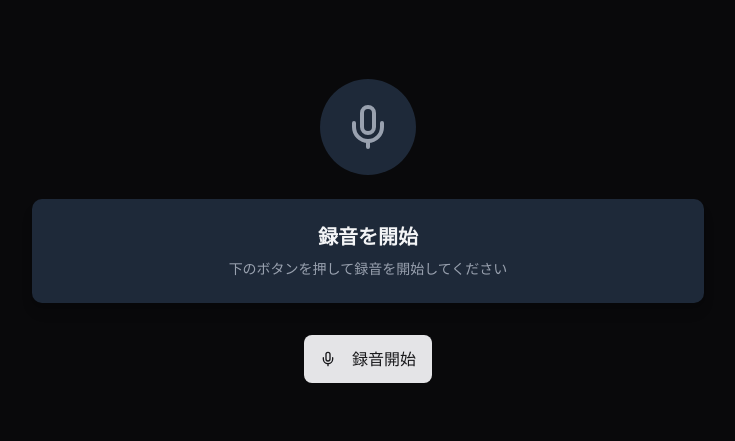
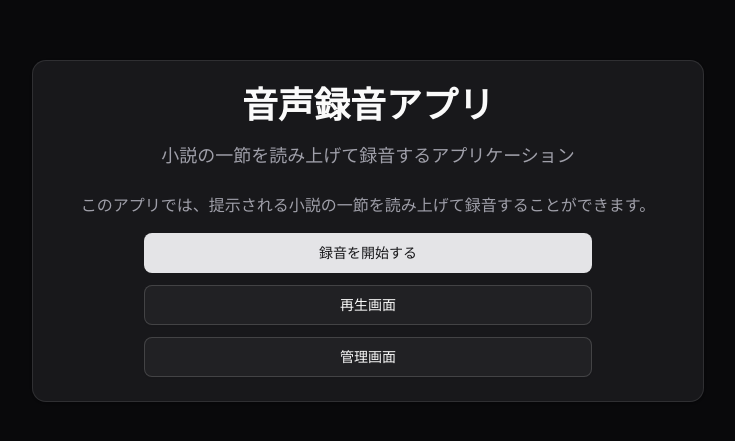
Before and after one commit to ma2Cta/monoshaka-exhibition, a Next.js app: page / in a window 1280 px wide. Shown: the part 169-610 px from the top of the page, without its empty margins (272-1007 px from the left). Built offline with nearby package versions, Linux system fonts and the light colour scheme.

Commit message:
トップページの追加

```diff
--- a/src/app/page.tsx
+++ b/src/app/page.tsx
@@ -1,5 +1,54 @@
-import AudioRecorder from '@/components/recorder/AudioRecorder';
+'use client';
+
+import { useRouter } from 'next/navigation';
+import { Button } from '@/components/ui/button';
+import { Card, CardContent, CardDescription, CardHeader, CardTitle } from '@/components/ui/card';
 
 export default function Home() {
-  return <AudioRecorder />;
+  const router = useRouter();
+
+  return (
+    <div className="min-h-screen flex items-center justify-center bg-background p-4">
+      <Card className="w-full max-w-2xl">
+        <CardHeader className="text-center">
+          <CardTitle className="text-4xl mb-2">音声録音アプリ</CardTitle>
+          <CardDescription className="text-lg">
+            小説の一節を読み上げて録音するアプリケーション
+          </CardDescription>
+        </CardHeader>
+        <CardContent className="space-y-6">
+          <div className="text-center space-y-4">
+            <p className="text-muted-foreground">
+              このアプリでは、提示される小説の一節を読み上げて録音することができます。
+            </p>
+            <div className="space-y-3">
+              <Button
+                size="lg"
+                className="w-full max-w-md"
+                onClick={() => router.push('/record')}
+              >
+                録音を開始する
+              </Button>
+              <Button
+                size="lg"
+                variant="outline"
+                className="w-full max-w-md"
+                onClick={() => router.push('/play')}
+              >
+                再生画面
+              </Button>
+              <Button
+                size="lg"
+                variant="outline"
+                className="w-full max-w-md"
+                onClick={() => router.push('/admin')}
+              >
+                管理画面
+              </Button>
+            </div>
+          </div>
+        </CardContent>
+      </Card>
+    </div>
+  );
 }
--- /dev/null
+++ b/src/app/record/page.tsx
@@ -0,0 +1,11 @@
+import AudioRecorder from '@/components/recorder/AudioRecorder';
+import Header from '@/components/layout/Header';
+
+export default function RecordPage() {
+  return (
+    <>
+      <Header title="録音" />
+      <AudioRecorder />
+    </>
+  );
+}
--- a/src/components/layout/Header.tsx
+++ b/src/components/layout/Header.tsx
@@ -1,6 +1,6 @@
 'use client';
 
-import { useRouter } from 'next/navigation';
+import { useRouter, usePathname } from 'next/navigation';
 import { createClient } from '@/lib/supabase-client';
 import { Button } from '@/components/ui/button';
 import { LogOut } from 'lucide-react';
@@ -13,6 +13,7 @@ interface HeaderProps {
 
 export default function Header({ title, showNav = true }: HeaderProps) {
   const router = useRouter();
+  const pathname = usePathname();
   const supabase = createClient();
 
   const handleLogout = async () => {
@@ -26,25 +27,35 @@ export default function Header({ title, showNav = true }: HeaderProps) {
       <div className="max-w-7xl mx-auto px-4 sm:px-6 lg:px-8">
         <div className="flex justify-between items-center h-16">
           <div className="flex items-center gap-8">
-            {title && <h1 className="text-xl font-semibold">{title}</h1>}
+            <Link href="/" className="flex items-center gap-2 hover:opacity-80 transition-opacity">
+              <span className="text-2xl font-bold bg-gradient-to-r from-purple-600 to-pink-600 bg-clip-text text-transparent">
+                monoshaka
+              </span>
+            </Link>
 
             {showNav && (
               <nav className="flex gap-4">
                 <Link
-                  href="/"
-                  className="text-sm text-muted-foreground hover:text-foreground transition-colors"
+                  href="/record"
+                  className={`text-sm hover:text-foreground transition-colors ${
+                    pathname === '/record' ? 'font-bold text-foreground' : 'text-muted-foreground'
+                  }`}
                 >
                   録音
                 </Link>
                 <Link
                   href="/play"
-                  className="text-sm text-muted-foreground hover:text-foreground transition-colors"
+                  className={`text-sm hover:text-foreground transition-colors ${
+                    pathname === '/play' ? 'font-bold text-foreground' : 'text-muted-foreground'
+                  }`}
                 >
                   再生
                 </Link>
                 <Link
                   href="/admin"
-                  className="text-sm text-muted-foreground hover:text-foreground transition-colors"
+                  className={`text-sm hover:text-foreground transition-colors ${
+                    pathname?.startsWith('/admin') ? 'font-bold text-foreground' : 'text-muted-foreground'
+                  }`}
                 >
                   管理
                 </Link>
```
